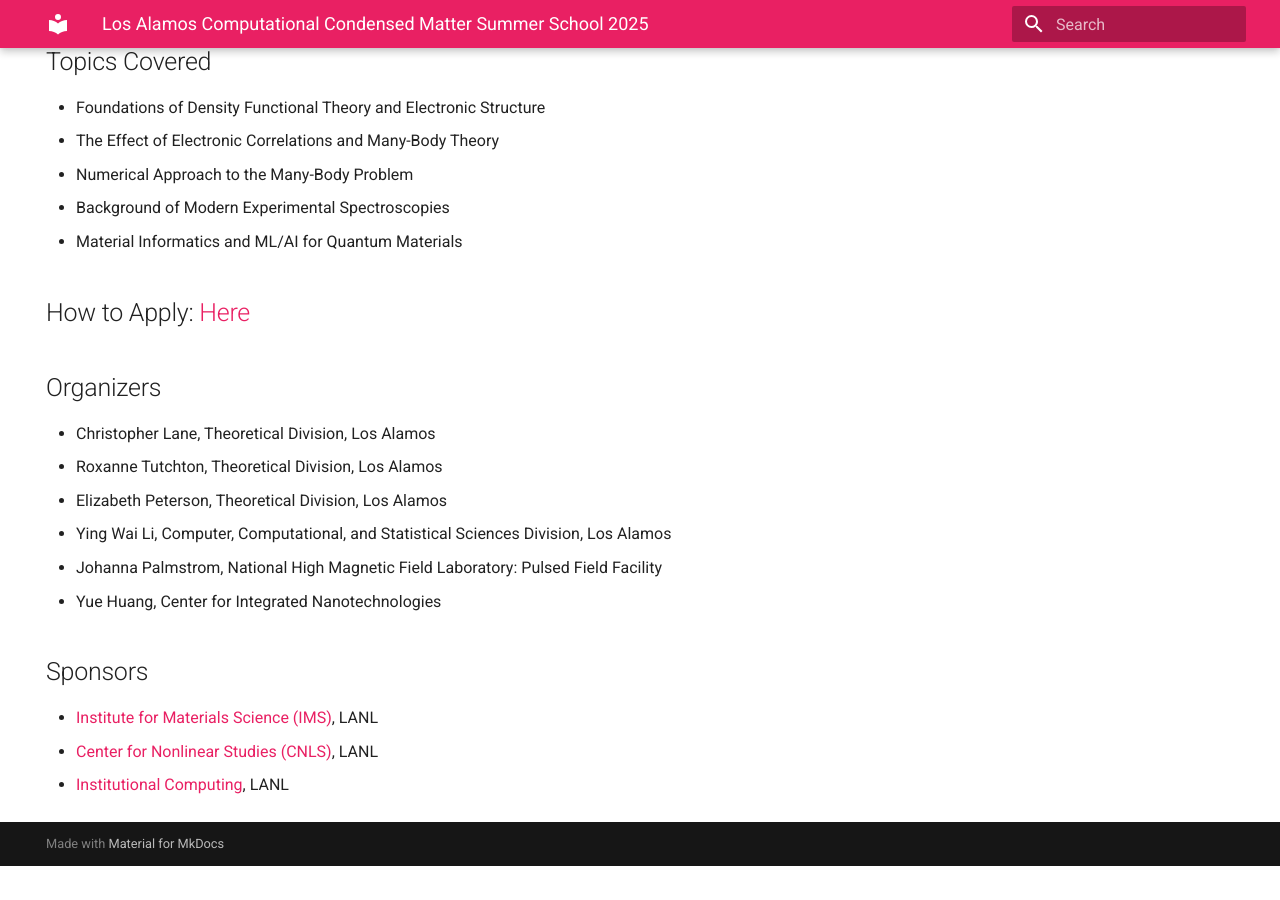
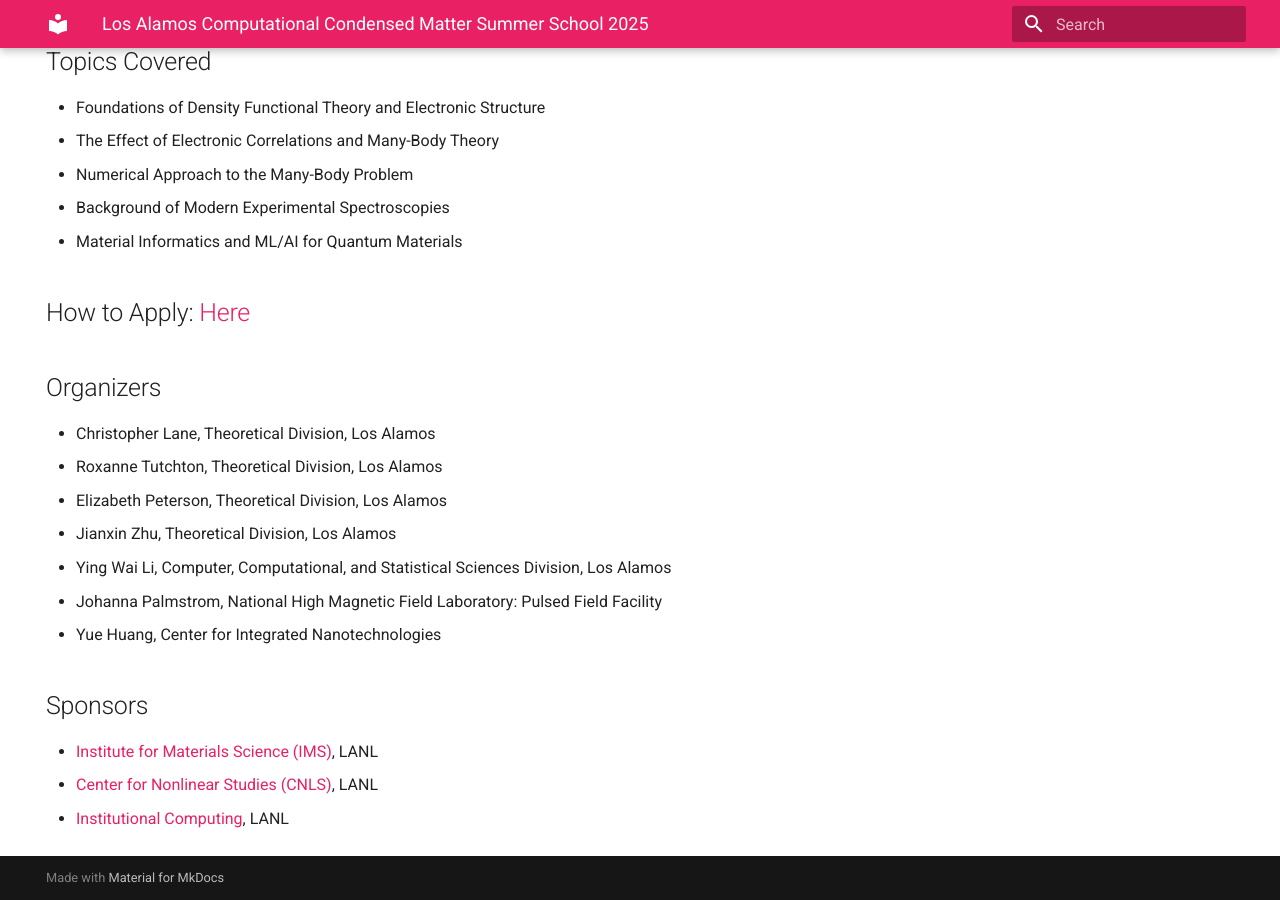
Before and after one commit to LACCMSS/2025, an MkDocs documentation site: the page built from docs/index.md, in a window 1280 px wide and 900 px high, scrolled down 1740 px. Built offline with MkDocs 1.6.1 and Material for MkDocs 9.7.7, drawn with Linux system fonts in a browser that asks for light colours; before the commit the page ends 2606 px from its top, so only the background shows below that.

Commit message:
Update index.md

```diff
--- a/docs/index.md
+++ b/docs/index.md
@@ -53,6 +53,7 @@ Travel, room, and board will be provided.
 * Christopher Lane, Theoretical Division, Los Alamos
 * Roxanne Tutchton, Theoretical Division, Los Alamos
 * Elizabeth Peterson, Theoretical Division, Los Alamos
+* Jianxin Zhu, Theoretical Division, Los Alamos
 * Ying Wai Li, Computer, Computational, and Statistical Sciences Division, Los Alamos
 * Johanna Palmstrom, National High Magnetic Field Laboratory: Pulsed Field Facility
 * Yue Huang, Center for Integrated Nanotechnologies
```
